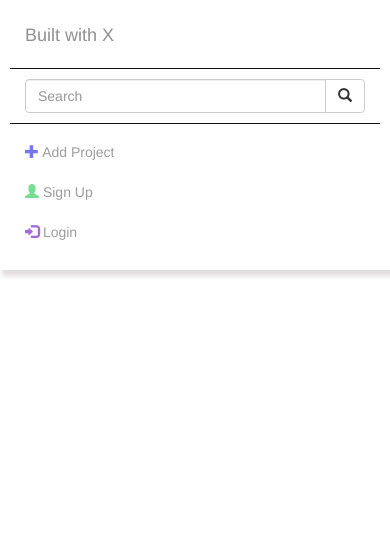
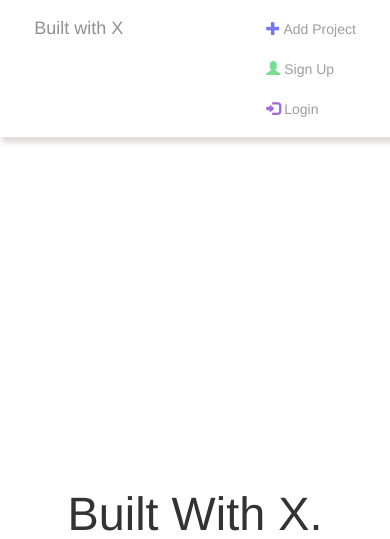
Before and after one commit to aanu1143/BuildWithX, a Django app: template templates/home.html in a window 390 px wide. Shown: the top 539 px of the page. Run offline with Django 3.2, Linux system fonts and the light colour scheme; the template is opened without the code that fills it, so the values that code supplies are empty; some libraries are stand-ins or nearby versions.

Commit message:
home mobile view

```diff
--- a/static/css/base.css
+++ b/static/css/base.css
@@ -553,3 +553,44 @@
     padding: 10px;
     border-radius: 5px;
 }
+
+
+@media screen and (max-width: 770px) {
+    .search_bar {
+        display: none;
+    }
+    .container-fluid {
+        display: flex;
+        flex-direction: row;
+        justify-content: space-between;
+    }
+    .container-fluid>.navbar-header {
+        margin-right: 0px;
+    }
+    .navbar-brand {
+        margin-left: 0px;
+        padding-top: 17px;
+
+    }
+    .mynav {
+        padding: 1px;
+    }
+    .nav {
+        padding-left: 110px;
+    }
+    .navbar-nav>li>.dropdown-menu {
+        position: absolute;
+        top: 41px;
+        left: -10px;
+    }
+    .navbar-nav .open .dropdown-menu {
+        border-radius: 8px;
+        margin-left: -11px;
+        background-color: whitesmoke;
+        box-shadow: 0 6px 12px rgba(0,0,0,.175);
+        border: 0;
+        position: absolute;
+        top: 41px;
+        left: -10px;
+    }
+}
--- a/templates/home.html
+++ b/templates/home.html
@@ -3,7 +3,7 @@
 {% block title %}Home{% endblock title %}
 
 {% block search %}
-<form class="navbar-form navbar-left">
+<form class="navbar-form navbar-left search_bar">
     <div class="input-group">
         <input type="text" class="form-control" placeholder="Search" name="search">
         <div class="input-group-btn">
```
